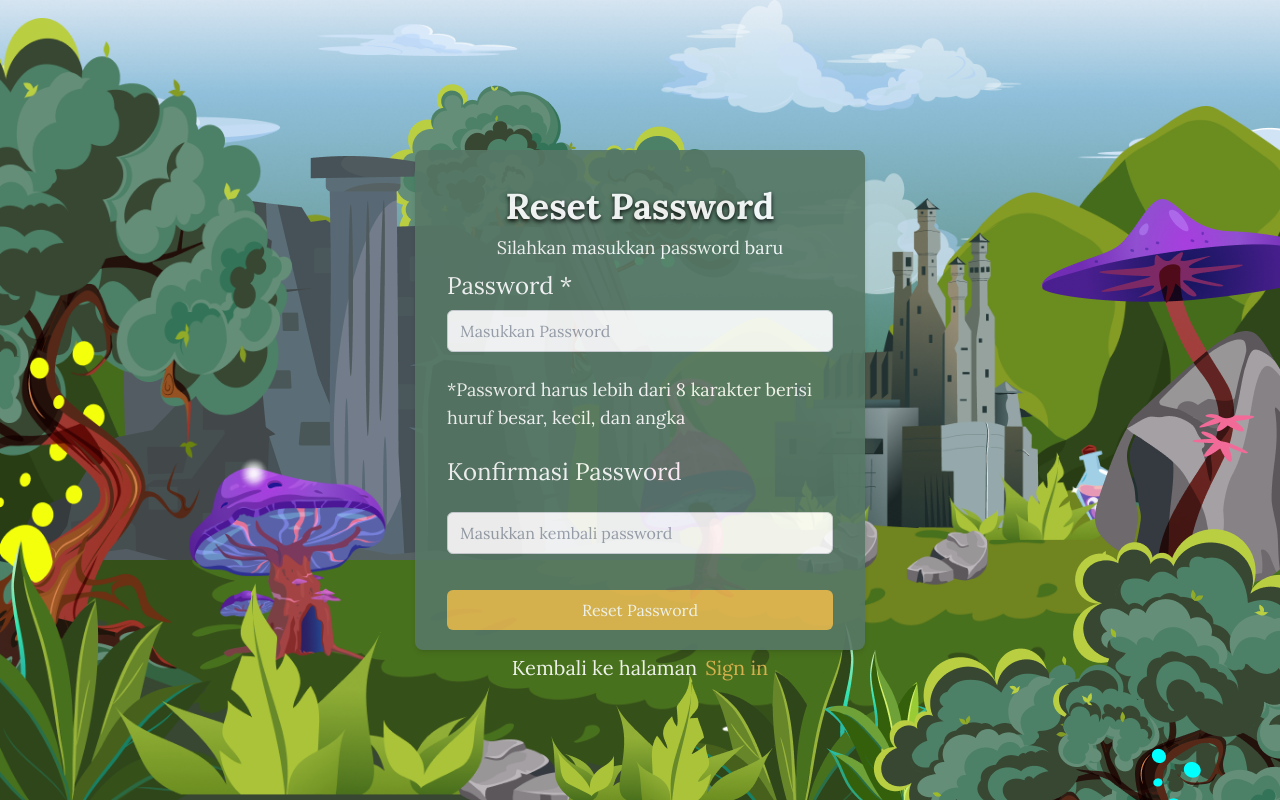
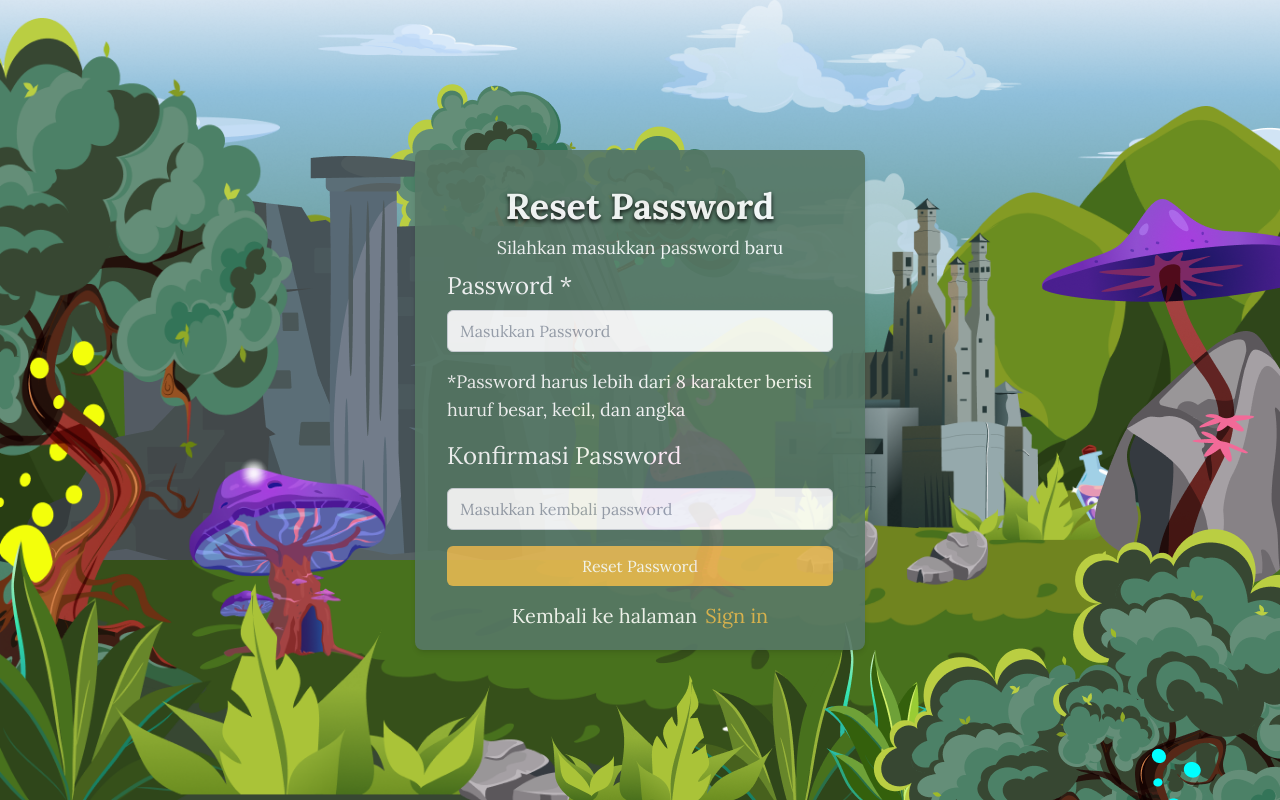
Before and after one commit to itomits18/omits18-frontend, a Next.js app: page /reset-2 in a window 1280 px wide. Built offline with nearby package versions, Linux system fonts and the light colour scheme.

Commit message:
fix: slicing reset password

```diff
--- a/src/app/reset-2/page.tsx
+++ b/src/app/reset-2/page.tsx
@@ -106,7 +106,7 @@ export default function ResetPassword() {
 
         <FormProvider {...methods}>
           <form
-            className="mt-2 w-full space-y-4 md:space-y-6"
+            className="mt-2 w-full space-y-2 md:space-y-4"
             onSubmit={handleSubmit(onSubmit)}
           >
             <input
@@ -117,11 +117,13 @@ export default function ResetPassword() {
               required
             />
 
-            <h5 className="text-sm md:text-lg mb-3">
+            <h5 className="text-sm md:text-lg mb-3 mt-1">
               *Password harus lebih dari 8 karakter berisi huruf besar, kecil,
               dan angka
             </h5>
-            <h3 className="text-xl md:text-2xl md:mt-5">Konfirmasi Password</h3>
+            <h3 className="text-xl md:text-2xl md:mt-4 mb-1">
+              Konfirmasi Password
+            </h3>
 
             <input
               type="password"
@@ -135,7 +137,7 @@ export default function ResetPassword() {
               <button
                 type="submit"
                 className="bg-[#E5B853] text-white py-2 rounded-md hover:bg-[#F6D588]
-                transition-colors md:mt-3"
+                transition-colors md:mt-0"
               >
                 Reset Password
               </button>
```
